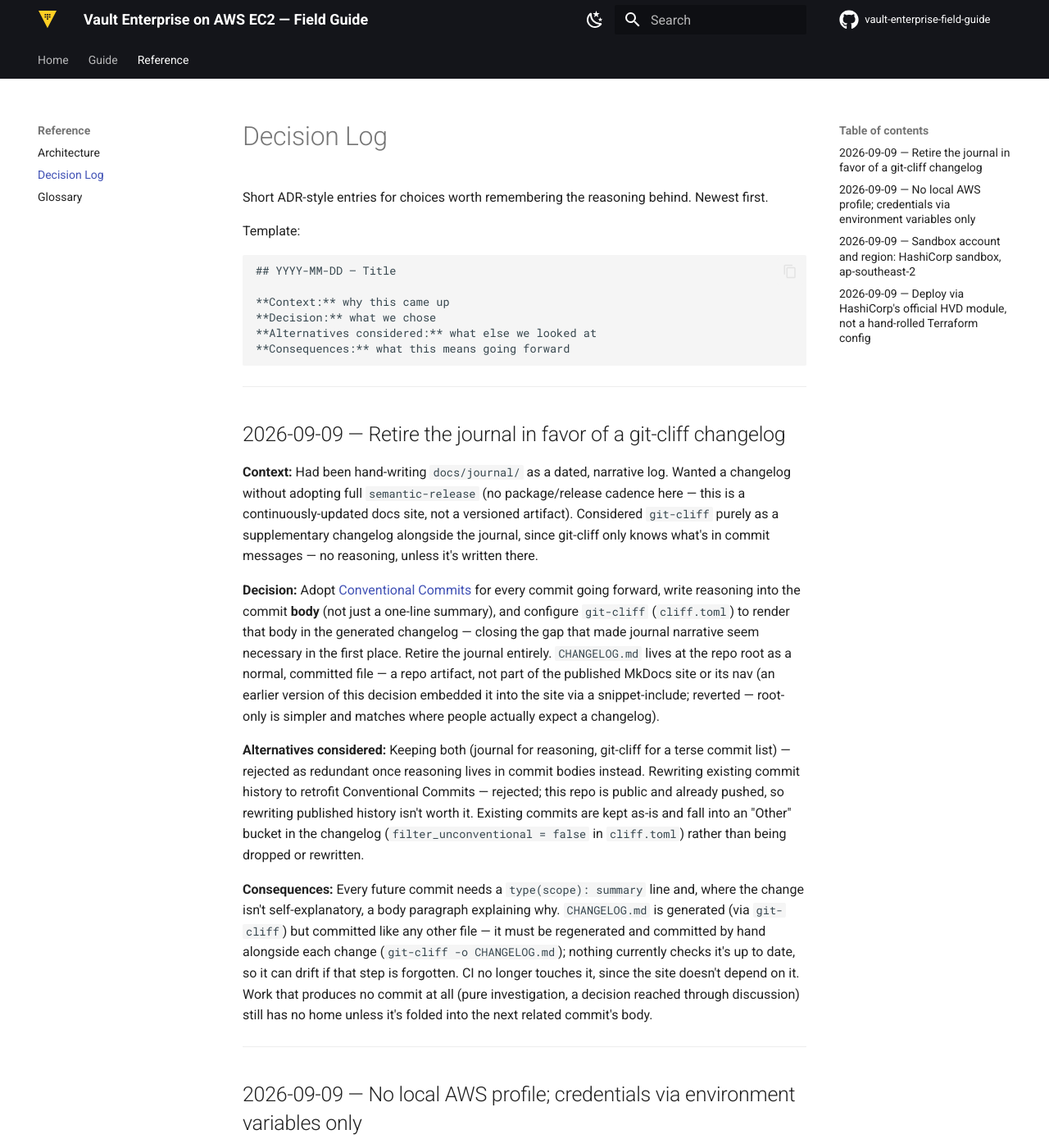
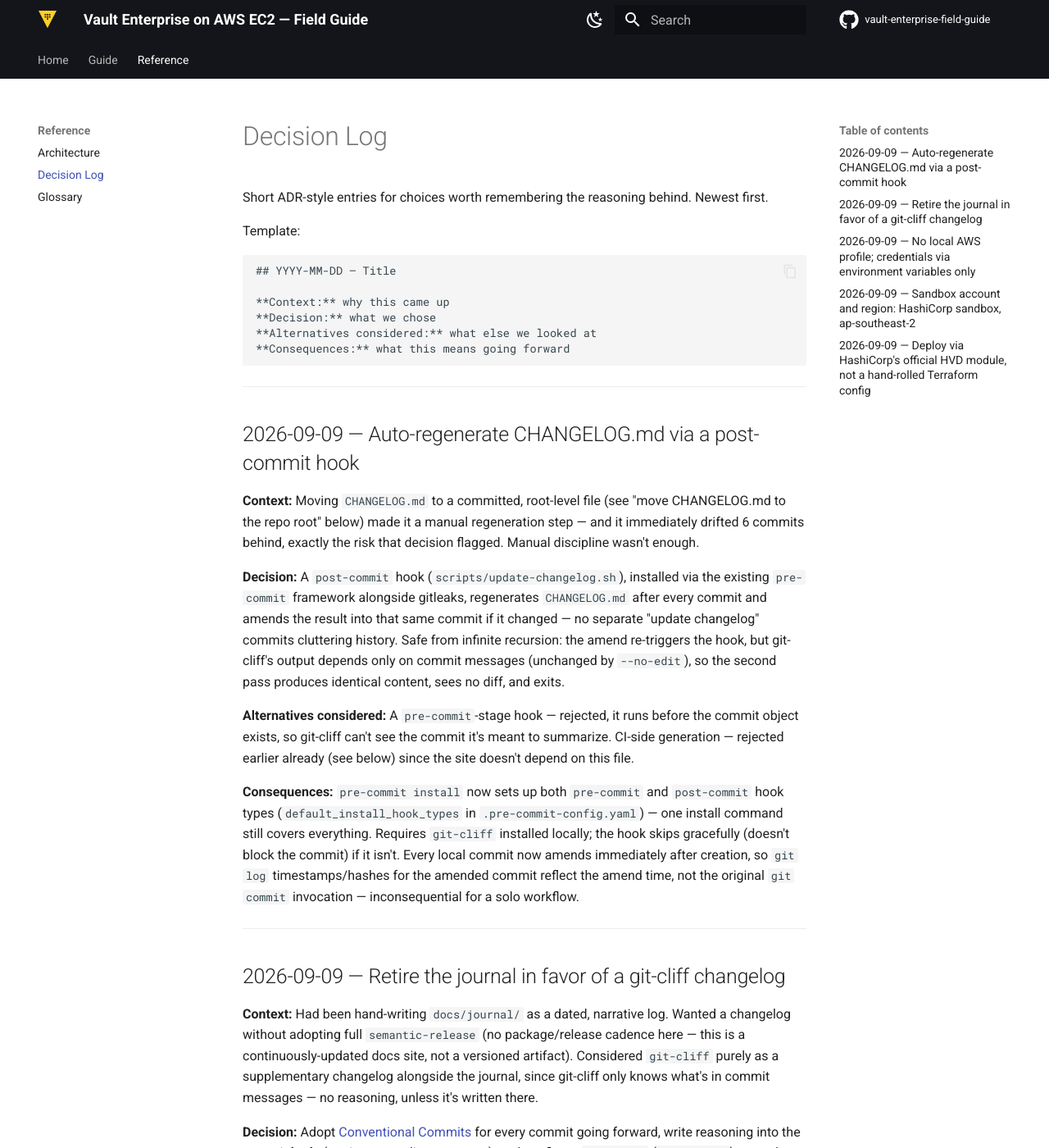
Before and after one commit to markcarriedo/vault-enterprise-field-guide, an MkDocs documentation site: the page built from docs/reference/decisions.md, in a window 1280 px wide and 1400 px high. Shown: the whole window at 82% size. Built offline with MkDocs 1.6.1 and Material for MkDocs 9.7.7, drawn with Linux system fonts in a browser that asks for light colours; comment, search, counter and statistics services are not loaded.

Commit message:
feat(changelog): auto-regenerate via a post-commit hook
Manual regeneration already drifted 6 commits behind once - not
reliable enough. This hook amends CHANGELOG.md straight into every
commit automatically; see decision log for how it avoids infinite
recursion.

Claude-Session: https://claude.ai/code/session_01W8wX9ho5zsL4nSkjw8ZJSM

````diff
--- a/docs/reference/decisions.md
+++ b/docs/reference/decisions.md
@@ -12,6 +12,32 @@ Template:
 **Alternatives considered:** what else we looked at
 **Consequences:** what this means going forward
 ```
+
+---
+
+## 2026-09-09 — Auto-regenerate CHANGELOG.md via a post-commit hook
+
+**Context:** Moving `CHANGELOG.md` to a committed, root-level file (see "move CHANGELOG.md to
+the repo root" below) made it a manual regeneration step — and it immediately drifted 6
+commits behind, exactly the risk that decision flagged. Manual discipline wasn't enough.
+
+**Decision:** A `post-commit` hook (`scripts/update-changelog.sh`), installed via the existing
+`pre-commit` framework alongside gitleaks, regenerates `CHANGELOG.md` after every commit and
+amends the result into that same commit if it changed — no separate "update changelog"
+commits cluttering history. Safe from infinite recursion: the amend re-triggers the hook, but
+git-cliff's output depends only on commit messages (unchanged by `--no-edit`), so the second
+pass produces identical content, sees no diff, and exits.
+
+**Alternatives considered:** A `pre-commit`-stage hook — rejected, it runs before the commit
+object exists, so git-cliff can't see the commit it's meant to summarize. CI-side generation —
+rejected earlier already (see below) since the site doesn't depend on this file.
+
+**Consequences:** `pre-commit install` now sets up both `pre-commit` and `post-commit` hook
+types (`default_install_hook_types` in `.pre-commit-config.yaml`) — one install command still
+covers everything. Requires `git-cliff` installed locally; the hook skips gracefully (doesn't
+block the commit) if it isn't. Every local commit now amends immediately after creation, so
+`git log` timestamps/hashes for the amended commit reflect the amend time, not the original
+`git commit` invocation — inconsequential for a solo workflow.
 
 ---
 
````
Also changed, not shown: .pre-commit-config.yaml (+15 -0 lines), CHANGELOG.md (+2 -0 lines), README.md (+8 -6 lines), 1 other file.
